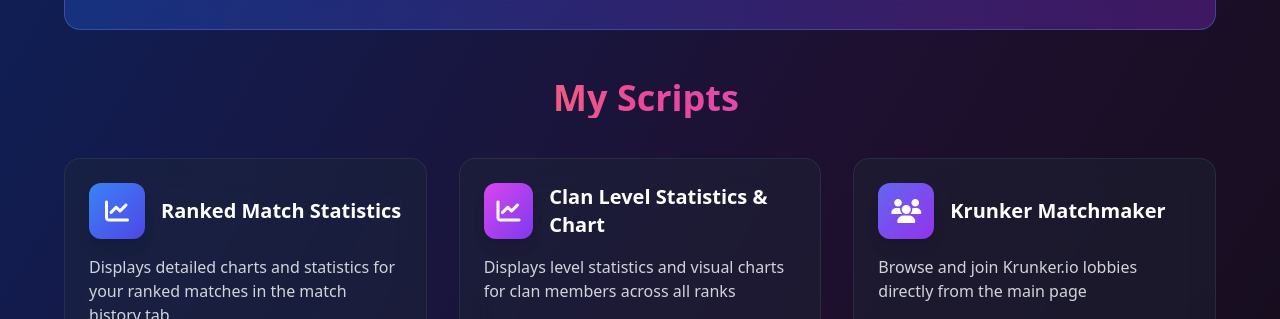
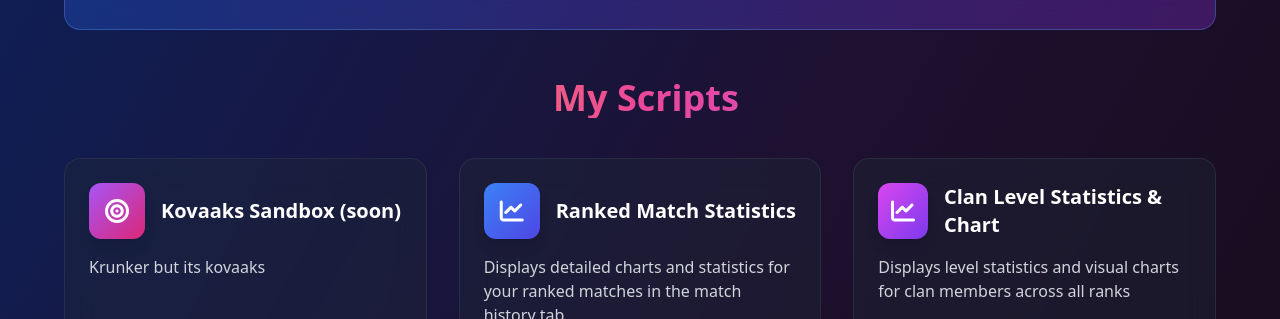
Before and after one commit to LombreBlanche34/krunker_scripts, a plain HTML site: page index.html in a window 1280 px wide. Shown: the part 633-952 px from the top of the page. Drawn offline with nearby package versions, Linux system fonts and the light colour scheme.

Commit message:
added kovaaks sandbox (soon)

```diff
--- a/index.html
+++ b/index.html
@@ -256,7 +256,25 @@
 
     <script>
         // Configuration des scripts - AJOUTEZ VOS SCRIPTS ICI
-        const scripts = [{
+        const scripts = [
+                    {
+                name: "Kovaaks Sandbox (soon)",
+                description: "Krunker but its kovaaks",
+                fullDescription: "you dont ear ur weapon sounds, u have a sound for every kills and headshot, you can pitch the hit sound (like aimbeast by default)",
+                github: "",
+                install: "",
+                tags: ["Userscript", "In-Game"],
+                icon: "fa-bullseye",
+                gradient: "from-purple-500 to-pink-600",
+                features: [
+                    "You dont ear ur weapon",
+                    "Kill sound and Headshot sound",
+                    "pitch hit sound",
+                    "bullet low indicator",
+                ],
+                images: []
+            },
+            {
                 name: "Ranked Match Statistics",
                 description: "Displays detailed charts and statistics for your ranked matches in the match history tab",
                 fullDescription: "A comprehensive userscript that enhances the in-game match history tab with detailed visual analytics. View performance trends, win/loss ratios, KDA statistics, and rank progression through interactive charts. Perfect for competitive players who want to track their improvement over time.",
```
